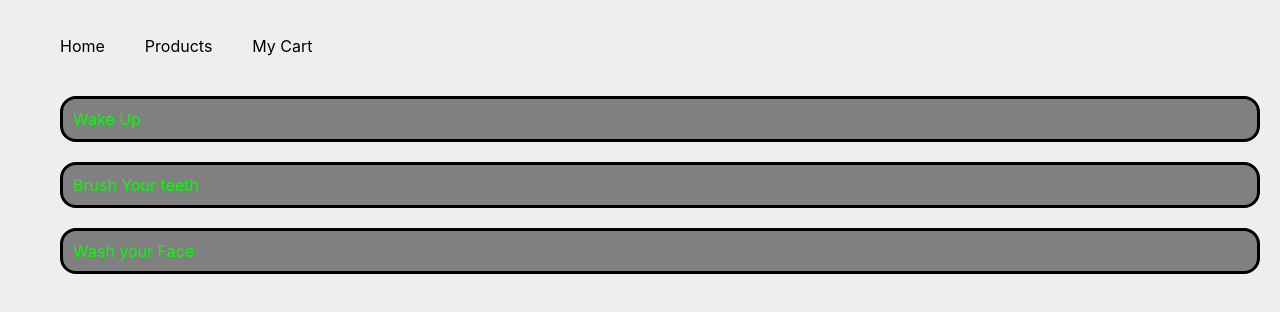
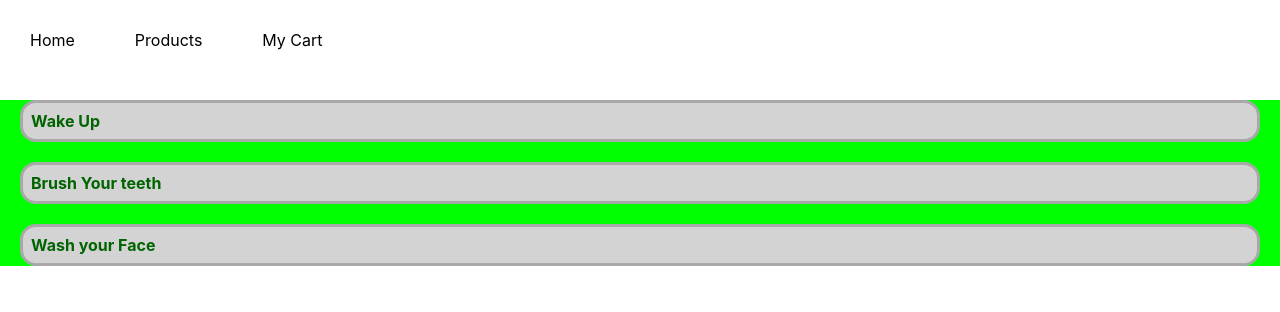
Before and after one commit to OmarThinks/React-Context-Project, a React (Create React App) app in the folder src/: page / in a window 1280 px wide. Shown: the top 312 px of the page. Built offline with nearby package versions, Linux system fonts and the light colour scheme.

Commit message:
index.cs:bugfix

```diff
--- a/src/src/components/main.js
+++ b/src/src/components/main.js
@@ -18,8 +18,8 @@ class Main extends Component {
                 {this.state.todos.map((todo)=>{
                     return(<li
                         style={{
-                            background:"grey",
-                            color:"lime"
+                            background:"lightgrey",
+                            color:"darkgreen"
                         }}>{todo}</li>)
                 })}
             </ul>
--- a/src/src/index.css
+++ b/src/src/index.css
@@ -8,15 +8,29 @@ body {
 }
 
 
-
-
+/*
 *{
+  /*background-color: maroon;
+  margin: 0px;
+  padding: 0px;
 
 }
 
+*/
 
-body{
-  background-color: #eee;
+
+
+body, html, ul{
+  padding: 0px;
+  margin: 0px;
+}
+
+
+
+
+div{
+  margin: 0px;
+  padding: 0px;
 }
 
 
@@ -26,6 +40,7 @@ body{
 
 main{
   display: block;
+  background-color: lime;
 }
 
 
@@ -37,10 +52,9 @@ li{
 }
 
 
-main > ul >li{
-  display: block;
+nav > ul >li{
+  display: inline-block;
   padding: 10px;
-  border: black 3px solid;
   border-radius: 1em;
 }
 
@@ -48,7 +62,8 @@ main > ul >li{
 
 main > ul >li{
   display: block;
-  padding: 10px;
-  border: black 3px solid;
+  padding: .5em;
+  border: darkgrey 3px solid;
   border-radius: 1em;
+  font-weight: bold;
 }
```
